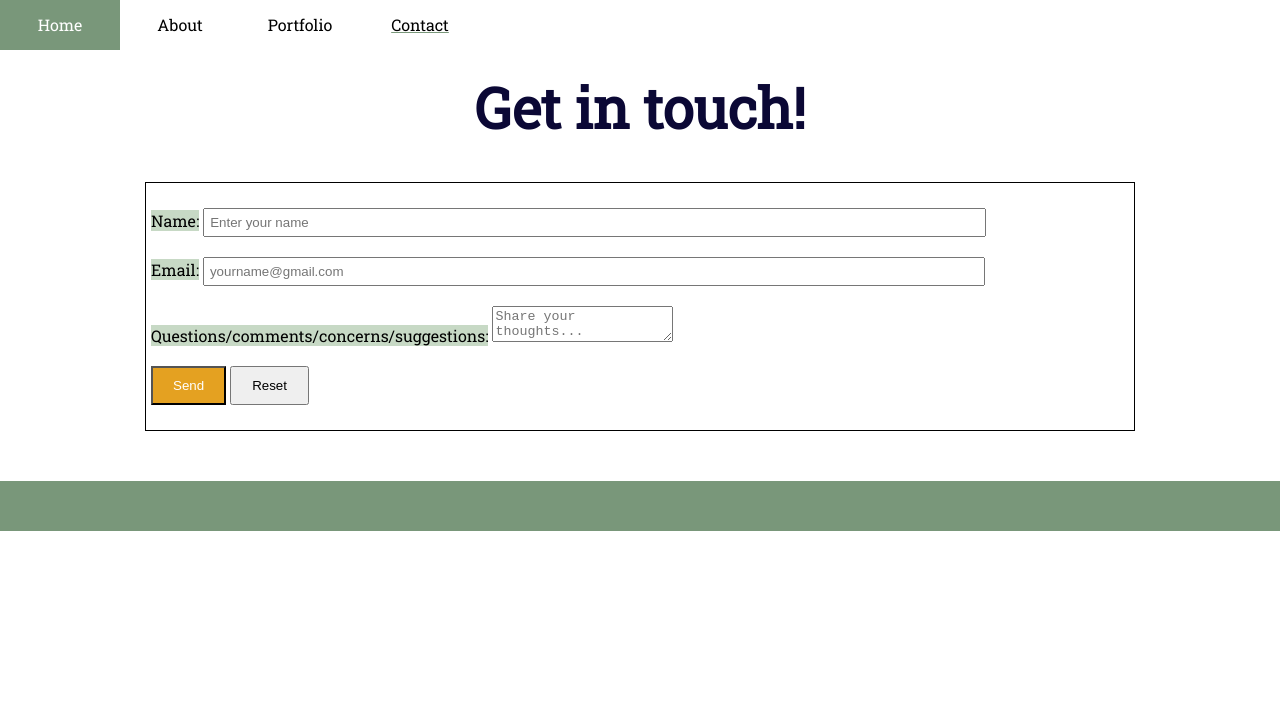
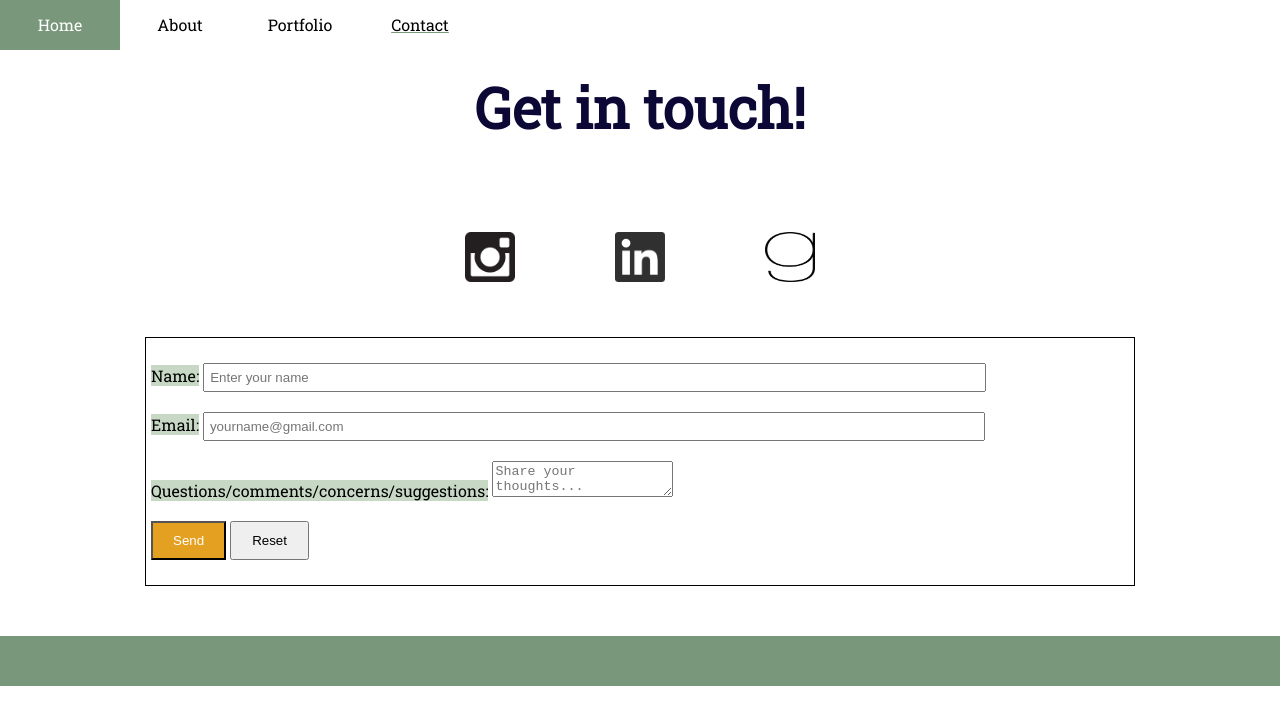
Before and after one commit to emilyleroymorris/personal-website, a plain HTML site: page contact.html in a window 1280 px wide. Drawn offline with Linux system fonts and the light colour scheme.

Commit message:
update contact page

```diff
--- a/contact.html
+++ b/contact.html
@@ -41,6 +41,19 @@
 			font-size:1em;
 			background-color:#c7d9c5;
 		}
+
+	#socials{
+		width:450px;
+		margin:0 auto;
+		padding:0;
+	}
+	#socials img{
+		height:50px;
+		width:50px;
+		float:left;
+		margin:50px;
+
+	}
 
 /* Tablets - Screen Sizes ≤ 991px */
 		@media (max-width:991px) {
@@ -96,6 +109,13 @@
 <h1>Get in touch!</h1>
 </div>
 
+<div id="socials">
+	<a href="https://www.instagram.com/emily.morris/" target="_blank"><img alt="Instagram logo" src="images/insta-logo.png" /></a>
+	<a href="https://www.linkedin.com/in/emilymorris-/" target="_blank"><img alt="LinkedIn logo" src="images/linkedin-logo.png" /></a>
+	<a href="https://www.goodreads.com/morris_emily" target="_blank"><img alt="Goodreads logo" src="images/goodreads-logo.png" /></a>
+
+<div class="clearfloat"></div>
+</div>
 
 <form action="https://formspree.io/f/xqkovopr"
   method="POST">
```
Also changed, not shown: images/goodreads-logo.png (added), images/insta-logo.jpeg (deleted), images/insta-logo.png (added), images/linkedin-logo.png (added), 1 other file.
